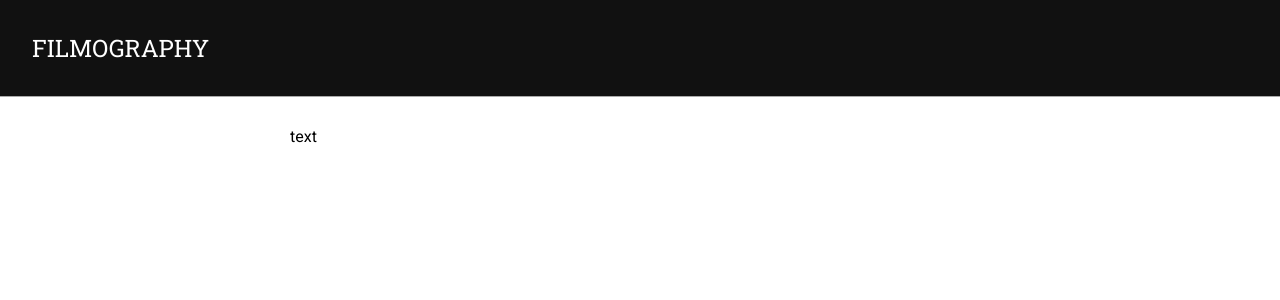
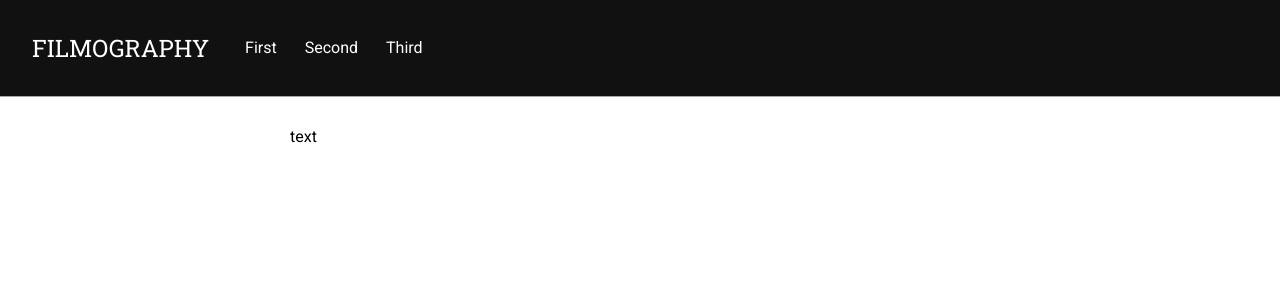
Before and after one commit to DanyloBoleyko/FilmographySite, a Django app: page / in a window 1280 px wide. Shown: the top 300 px of the page. Run offline with Django 4.2, Linux system fonts and the light colour scheme; style sheets or scripts are compiled from the project's sources; some libraries are stand-ins or nearby versions.

Commit message:
Updated front

```diff
--- a/filmography/src/static/css/components/header.scss
+++ b/filmography/src/static/css/components/header.scss
@@ -1,3 +1,13 @@
 header.main-header {
 	height: 32px;
 }
+
+.header-link {
+	text-decoration: none;
+	color: var(--white);
+	@include transition(color .2s);
+
+	&:hover {
+		color: var(--dirty-white);
+	}
+}
--- a/filmography/src/static/css/main.scss
+++ b/filmography/src/static/css/main.scss
@@ -7,6 +7,7 @@
 @import 'spaces';
 @import 'text';
 @import 'positions';
+@import 'other';
 
 @import 'components/header';
 @import 'components/content';
--- a/filmography/src/static/css/text.scss
+++ b/filmography/src/static/css/text.scss
@@ -43,3 +43,7 @@ h5, .header-5 {
 h6, .header-6 {
 	font-size: 20px;
 }
+
+.text-decoration-none {
+	text-decoration: none;
+}
--- a/filmography/src/static/css/variables.scss
+++ b/filmography/src/static/css/variables.scss
@@ -12,6 +12,7 @@
 	--primary-dark: #154fb2;
 
 	--white: #fff;
+	--dirty-white: #ccc;
 	--silver: #aaa;
 	--light-gray: #777;
 	--gray: #555;
@@ -33,6 +34,7 @@ $colors: (
 	'primary-dark': var(--primary-dark),
 
 	'white': var(--white),
+	'dirty-white': var(--dirty-white),
 	'silver': var(--silver),
 	'light-gray': var(--light-gray),
 	'gray': var(--gray),
--- a/filmography/src/templates/layouts/base.html
+++ b/filmography/src/templates/layouts/base.html
@@ -8,16 +8,16 @@
 </head>
 <body>
     {% block header %}
-        <header class="main-header border-b--silver align-center position-sticky black pa-6 white--text"
+        <header class="main-header select-none border-b--silver align-center position-sticky black pa-6 white--text"
                 style="top: 0"
         >
-            <a class="serif header-5">FILMOGRAPHY</a>
+            <a class="serif header-5 text-decoration-none white--text" href="/">FILMOGRAPHY</a>
 
-            <!--<nav class="ml-6">
-                <a>link</a>
-                <a>link</a>
-                <a>link</a>
-            </nav>-->
+            <nav class="ml-5">
+                {% for link in links %}
+                    <a class="header-link pa-3" href="{{ link.url }}">{{ link.name }}</a>
+                {% endfor %}
+            </nav>
         </header>
     {% endblock %}
 
--- a/filmography/src/views.py
+++ b/filmography/src/views.py
@@ -1,5 +1,14 @@
 from django.shortcuts import render
+
+routes = {
+    'First': '/first',
+    'Second': '/second',
+    'Third': '/third',
+}
 
 
 def index(request):
-    return render(request, 'index.html', {'title': 'Home'})
+    return render(request, 'index.html', {
+        'title': 'Home',
+        'links': [{'name': k, 'url': v} for k, v in routes.items()]
+    })
```
